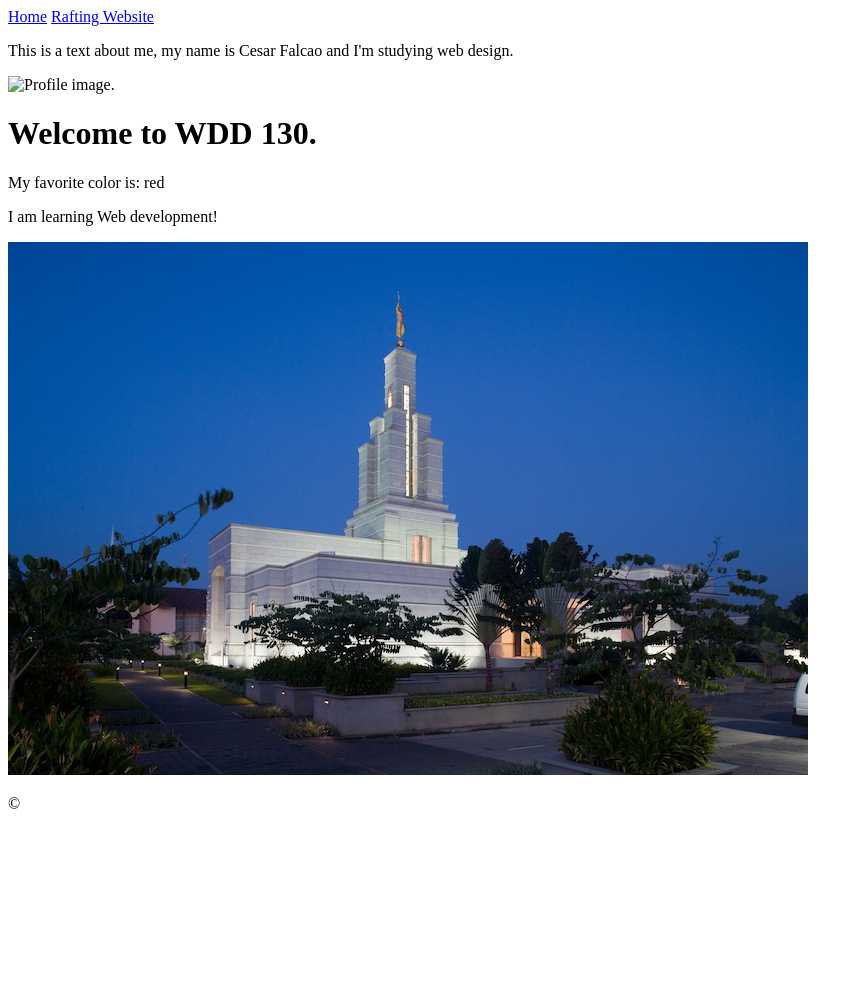
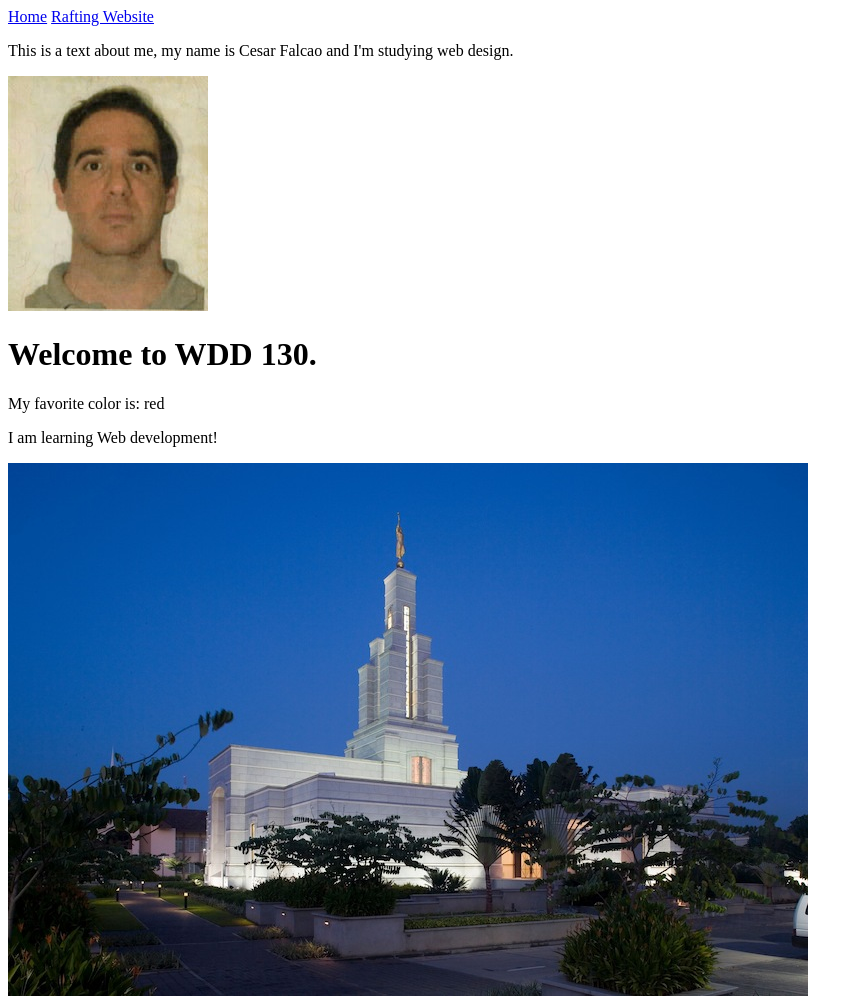
Before and after one commit to csfalcao/wdd130, a plain HTML site: page index.html in a window 1280 px wide. Shown: the top 996 px of the page, without its empty margins (0-863 px from the left). Before the commit the page ends 829 px from the top, so only its background shows below. Drawn offline with Linux system fonts and the light colour scheme.

Commit message:
image extension

```diff
--- a/index.html
+++ b/index.html
@@ -16,7 +16,7 @@
     </header>
     <main>
         <p>This is a text about me, my name is Cesar Falcao and I'm studying web design.</p>
-        <img src="images/profile.png" alt="Profile image.">
+        <img src="images/profile.jpg" alt="Profile image.">
     </main>
     <h1>Welcome to WDD 130.</h1>
     <p></p>
```
